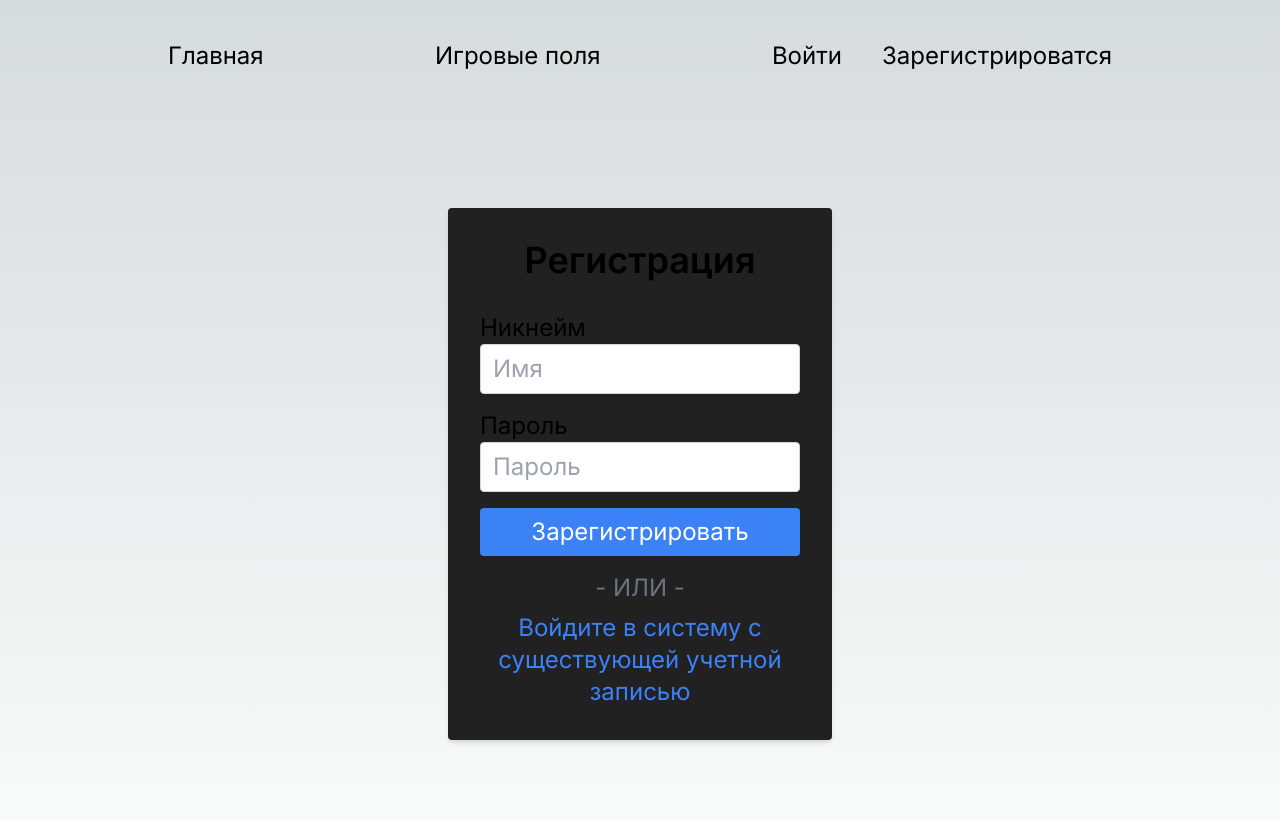
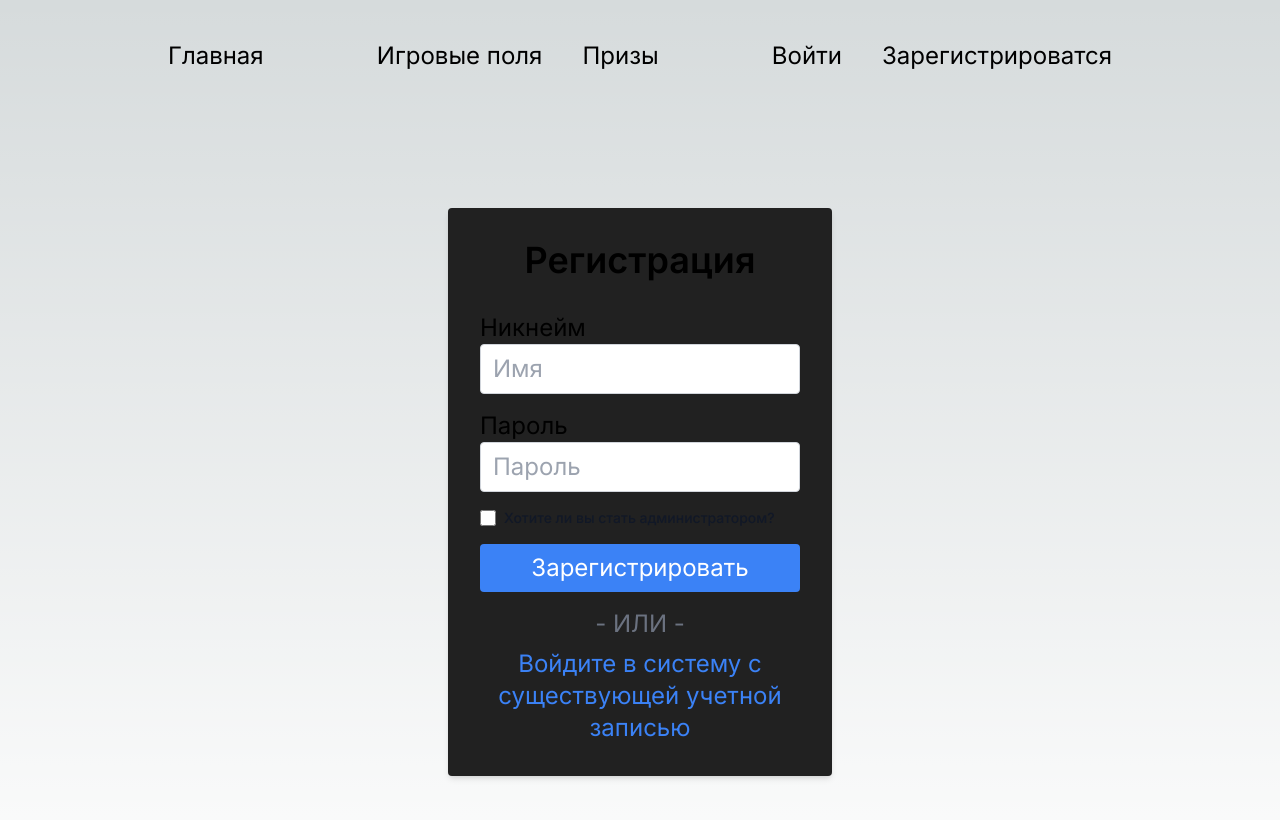
Before and after one commit to Rodoro/Sea-Battle, a Next.js app: page /register in a window 1280 px wide. Shown: the top 820 px of the page. Built offline with nearby package versions, Linux system fonts and the light colour scheme; no server answers.

Commit message:
Update regiter

```diff
--- a/src/app/api/register/route.ts
+++ b/src/app/api/register/route.ts
@@ -4,7 +4,7 @@
 import { NextResponse } from "next/server";
 
 export const POST = async (request: any) => {
-  const { name, password } = await request.json();
+  const { name, password, admin } = await request.json();
 
   await connect();
 
@@ -14,12 +14,14 @@
     return new NextResponse("Пользователь уже зарегистрирован", { status: 400 });
   }
 
+
+
   const hashedPassword = await bcrypt.hash(password, 12);
   const newUser = new User({
     name,
     password: hashedPassword,
+    role: admin? "admin": "user",
   });
-  console.log(newUser);
 
   try {
     await newUser.save();
--- /dev/null
+++ b/src/app/prizes/page.tsx
@@ -0,0 +1,11 @@
+import React from 'react'
+
+const Prizes = () => {
+  return (
+    <div>
+
+    </div>
+  )
+}
+
+export default Prizes
--- a/src/app/register/page.tsx
+++ b/src/app/register/page.tsx
@@ -6,6 +6,7 @@
 import Link from 'next/link';
 import { useRouter } from 'next/navigation';
 import React, { useEffect, useState } from 'react'
+import CheckboxForm from '@/components/interface/CheckboxForm';
 
 const Register = () => {
     const [error, setError] = useState("");
@@ -22,6 +23,7 @@
         e.preventDefault();
         const name = e.target[0].value;
         const password = e.target[1].value;
+        const admin =e.target[2].checked;
 
         if (!password || password.length < 8) {
             setError("Ошибка пароля");
@@ -37,6 +39,7 @@
                 body: JSON.stringify({
                     name,
                     password,
+                    admin,
                 }),
             });
             if (res.status === 400) {
@@ -63,6 +66,7 @@
                 <form onSubmit={handleSubmit}>
                     <InputForm text="Никнейм" type="text" placeholder="Имя" />
                     <InputForm text="Пароль" type="password" placeholder="Пароль" />
+                    <CheckboxForm text="Хотите ли вы стать администратором?" />
                     <ButtonForm type="submit">
                         {" "}
                         Зарегистрировать
--- a/src/components/Navbar.tsx
+++ b/src/components/Navbar.tsx
@@ -8,6 +8,7 @@
 const Navbar = () => {
     const { data: session }: any = useSession();
     return (
+        <nav>
             <div>
                 <ul className="flex justify-between m-10 item-center">
                     <div>
@@ -15,9 +16,12 @@
                             <li>Главная</li>
                         </Link>
                     </div>
-                <div>
+                    <div className="flex gap-10">
                         <Link href="/game-fields">
                             <li>Игровые поля</li>
+                        </Link>
+                        <Link href="/prizes">
+                            <li>Призы</li>
                         </Link>
                     </div>
                     <div className="flex gap-10">
@@ -46,6 +50,8 @@
                     </div>
                 </ul >
             </div >
+        </nav>
+
     )
 }
 
--- /dev/null
+++ b/src/components/interface/CheckboxForm.tsx
@@ -0,0 +1,15 @@
+import React from 'react'
+
+const CheckboxForm = (props: any) => {
+    return (
+        <div className="flex items-center mb-4">
+            <input
+                type="checkbox"
+                className="w-4 h-4 text-blue-600 bg-gray-100 border-gray-300 rounded focus:ring-blue-500 dark:focus:ring-blue-600 dark:ring-offset-gray-800 focus:ring-2 dark:bg-gray-700 dark:border-gray-600"
+            />
+            <label className="ms-2 text-sm font-medium text-gray-900 dark:text-gray-300">{props.text}</label>
+        </div>
+    )
+}
+
+export default CheckboxForm
```
Lines whose indentation alone changed are shown as unchanged.
